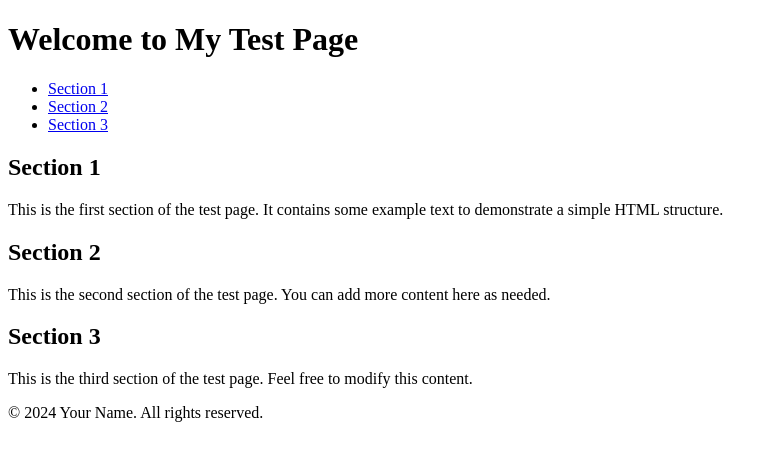
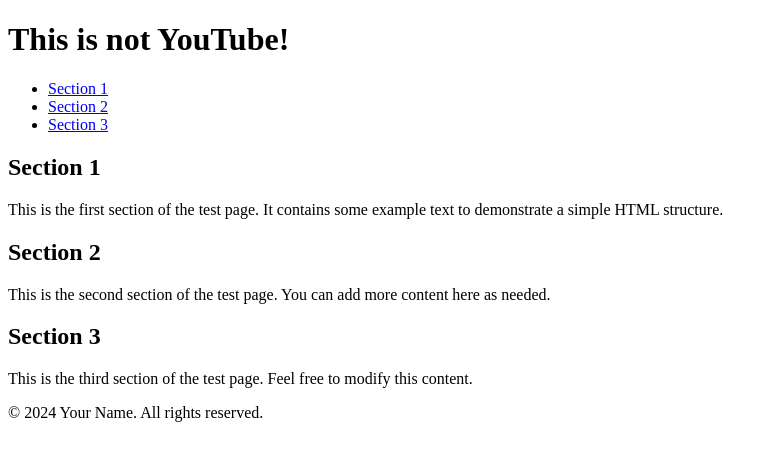
Before and after one commit to JakobHuemer/testingsite, a plain HTML site: page index.html in a window 1280 px wide. Shown: the whole page, without its empty margins (0-778 px from the left). Drawn offline with Linux system fonts and the light colour scheme.

Commit message:
not youtube title added

```diff
--- a/index.html
+++ b/index.html
@@ -7,7 +7,7 @@
 </head>
 <body>
     <header>
-        <h1>Welcome to My Test Page</h1>
+        <h1>This is not YouTube!</h1>
     </header>
 
     <nav>
```
